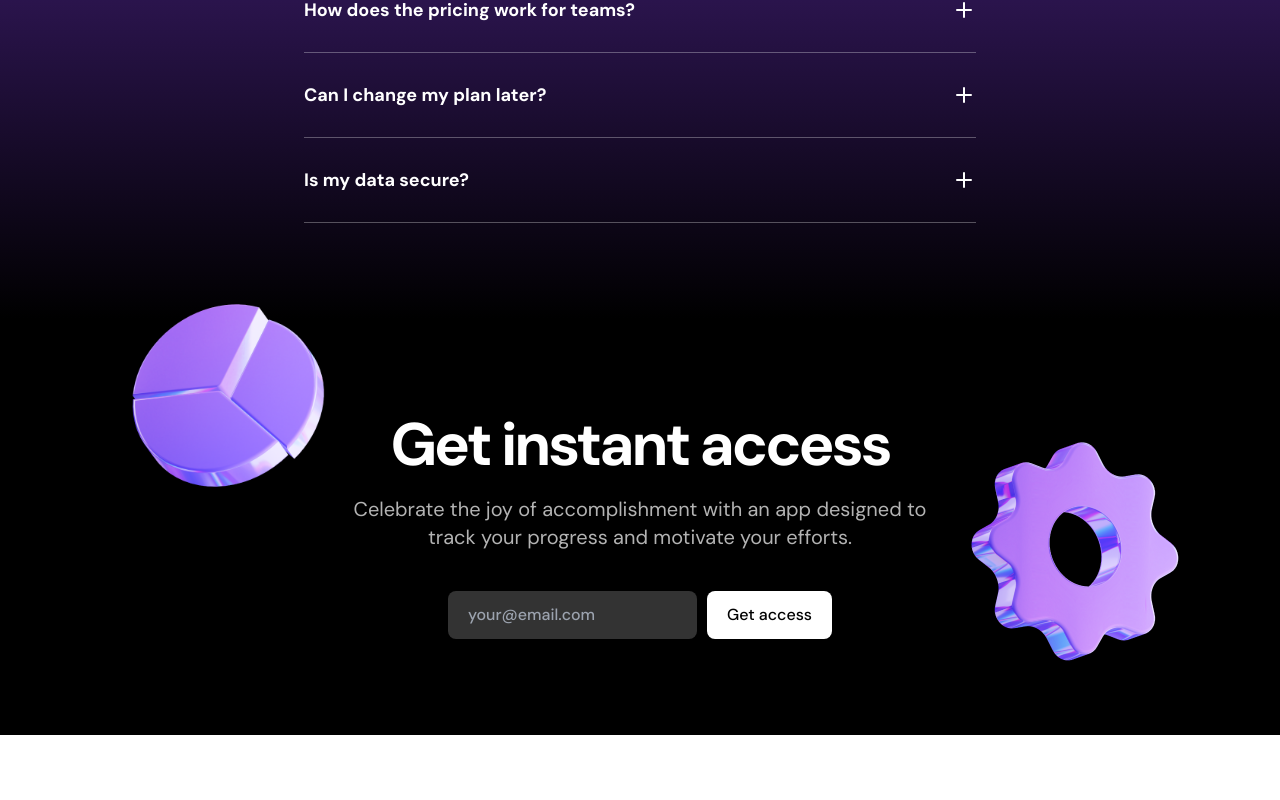
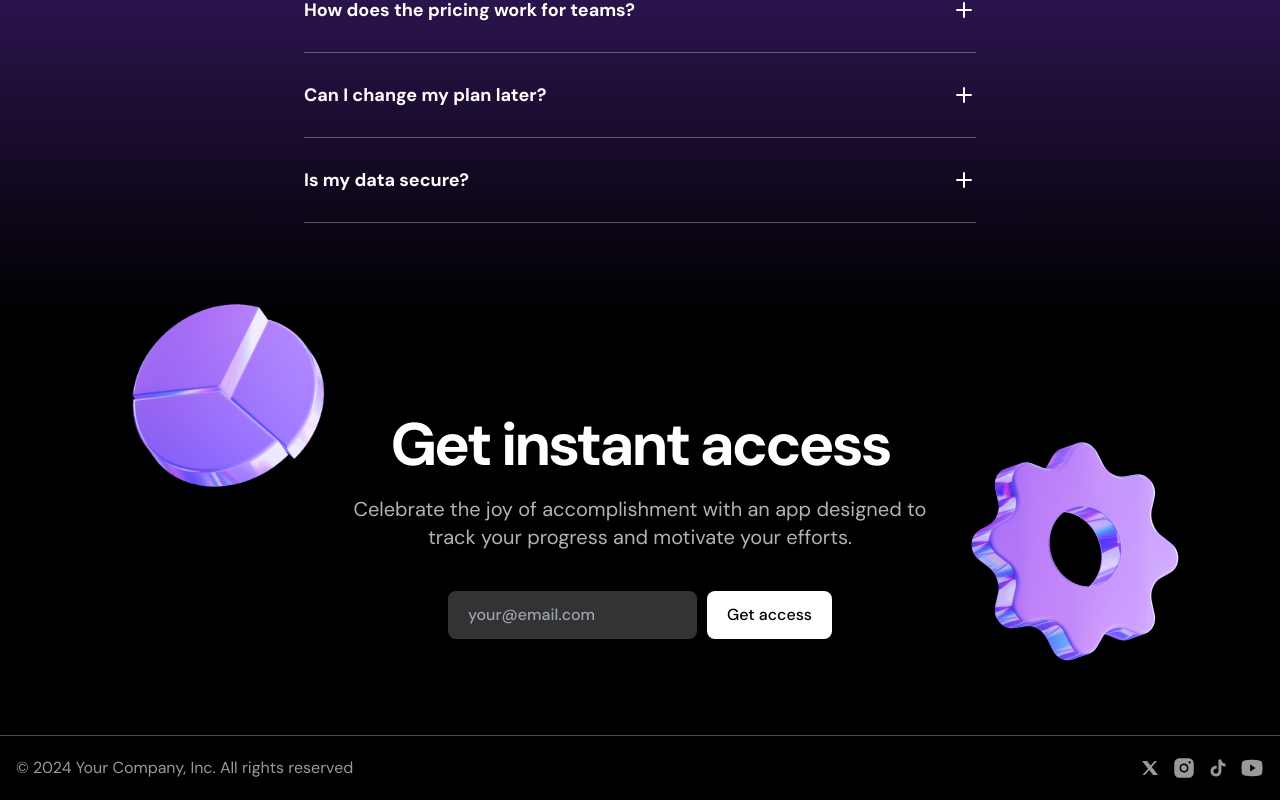
Before and after one commit to Nrupatungan/dark-saas-landing-page, a Next.js app: page / in a window 1280 px wide. Shown: the part 3283-4083 px from the top of the page. Before the commit the page ends 4018 px from the top, so only its background shows below. Built offline with nearby package versions, Linux system fonts and the light colour scheme.

Commit message:
Created Footer section

```diff
--- a/src/app/page.tsx
+++ b/src/app/page.tsx
@@ -2,6 +2,7 @@ import { Banner } from "@/sections/Banner";
 import { CallToAction } from "@/sections/CallToAction";
 import { FAQs } from "@/sections/FAQs";
 import { Features } from "@/sections/Features";
+import { Footer } from "@/sections/Footer";
 import { Hero } from "@/sections/Hero";
 import { LogoTicker } from "@/sections/LogoTicker";
 import { Navbar } from "@/sections/Navbar";
@@ -18,6 +19,7 @@ export default function Home() {
       <ProductShowcase />
       <FAQs />
       <CallToAction />
+      <Footer />
     </>
   );
 }
--- a/src/sections/Footer.tsx
+++ b/src/sections/Footer.tsx
@@ -1,7 +1,22 @@
-
+import XIcon from '@/assets/icons/x-social.svg'
+import InstaIcon from '@/assets/icons/insta.svg'
+import TikTokIcon from '@/assets/icons/tiktok.svg'
+import YoutubeIcon from '@/assets/icons/youtube.svg'
 
 export const Footer = () => {
   return (
-    <div>Footer</div>
+    <footer className='bg-black text-white/60 py-5 border-t border-white/30'>
+      <div className="container">
+        <div className='flex flex-col md:flex-row justify-center md:justify-between'>
+          <p>© 2024 Your Company, Inc. All rights reserved</p>
+          <div className='flex gap-2.5 mt-4 md:mt-0 justify-center'>
+            <XIcon className='hover:text-white transition cursor-pointer'/>
+            <InstaIcon className='hover:text-white transition cursor-pointer'/>
+            <TikTokIcon className='hover:text-white transition cursor-pointer'/>
+            <YoutubeIcon className='hover:text-white transition cursor-pointer'/>
+          </div>
+        </div>
+      </div>
+    </footer>
   )
 }
```
